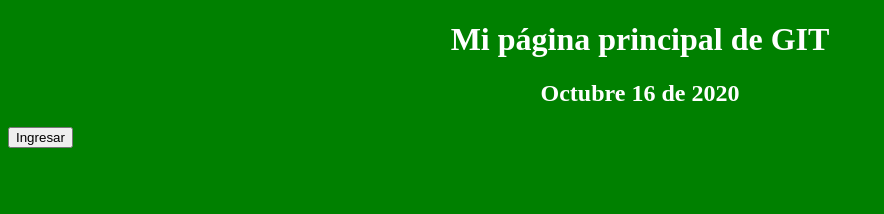
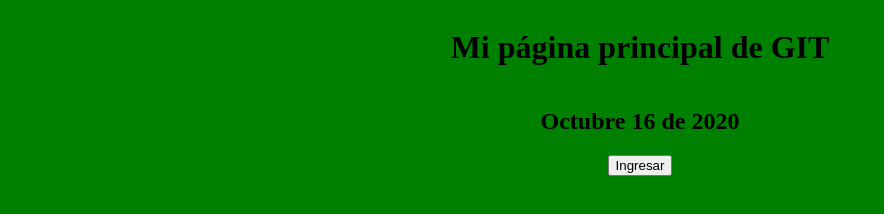
Before and after one commit to gbaenam/gbaenam.github.io, a plain HTML site: page index.html in a window 1280 px wide. Shown: the whole page, without its empty margins (0-884 px from the left). Drawn offline with Linux system fonts and the light colour scheme.

Commit message:
Se modifico la alineacion con flex

```diff
--- a/index.html
+++ b/index.html
@@ -7,8 +7,11 @@
     <link rel="stylesheet" href="css/styles.css">
 </head>
 <body>
-    <h1>Mi página principal de GIT</h1>
-    <h2>Octubre 16 de 2020</h2>
-    <button>Ingresar</button>
+    <div class="wrapper">
+        <h1>Mi página principal de GIT</h1>
+        <h2>Octubre 16 de 2020</h2>
+        <button>Ingresar</button>
+    </div>
+
 </body>
 </html>
--- a/scss/styles.scss
+++ b/scss/styles.scss
@@ -2,8 +2,8 @@ body {
     background-color: green;
 }
 
-h1,
-h2 {
-    text-align: center;
-    color: white;
+.wrapper {
+    display: flex;
+    flex-direction: column;
+    align-items: center;
 }
```
Also changed, not shown: css/styles.css.
